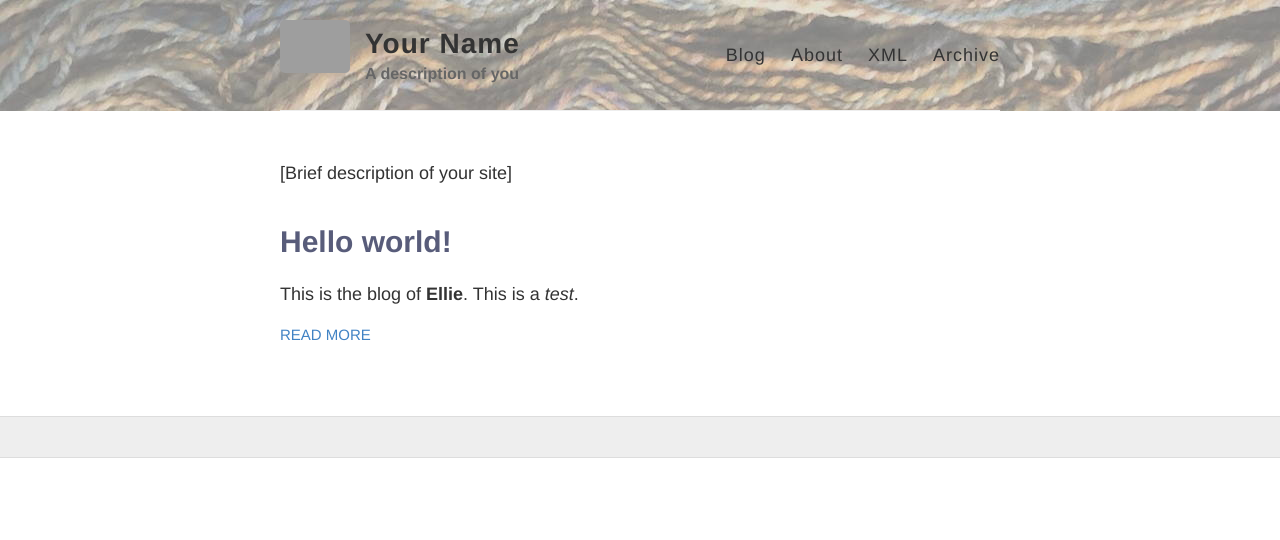
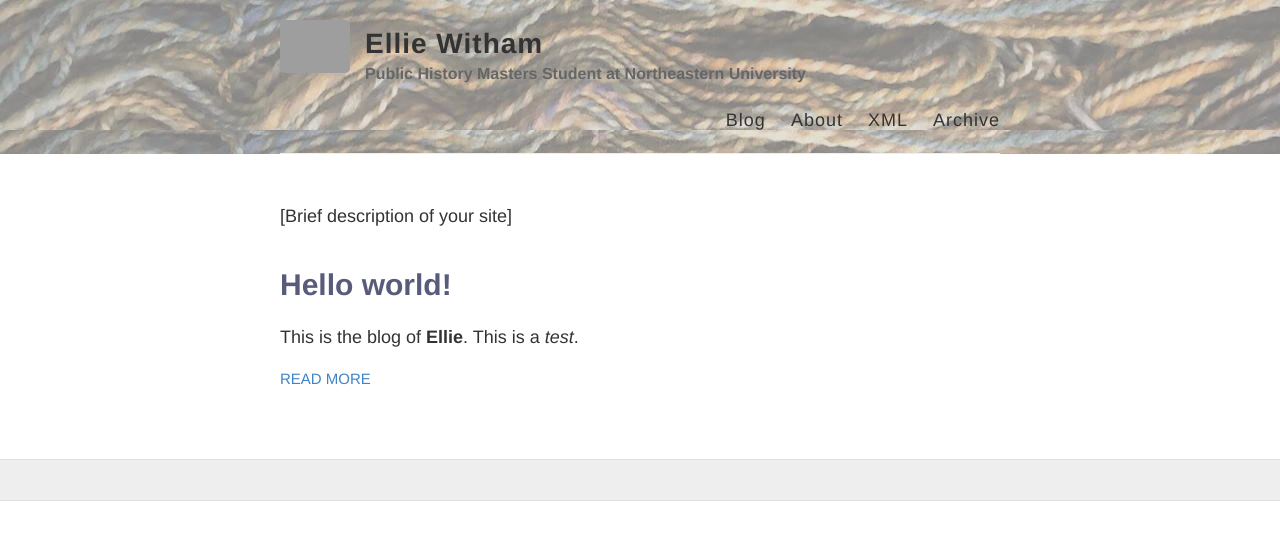
Before and after one commit to elliew1211/elliew1211.github.io, a Jekyll site: the page built from index.html, in a window 1280 px wide. Shown: the top 540 px of the page. Built offline with Jekyll 4.4.1, drawn with Linux system fonts in a browser that asks for light colours; grey boxes are pictures that could not be loaded.

Commit message:
update config

```diff
--- a/_config.yml
+++ b/_config.yml
@@ -3,13 +3,13 @@
 #
 
 # Name of your site (displayed in the header)
-name: Your Name
+name: Ellie Witham
 
 # Short bio or description (displayed in the header)
-description: A description of you
+description: Public History Masters Student at Northeastern University
 
 # URL of your avatar or profile pic
-avatar: https://raw.githubusercontent.com/[yourusername]/[yourusername].github.io/master/images/[filename].jpg
+avatar: https://raw.githubusercontent.com/[elliew1211]/[elliew1211].github.io/master/images/EllieWithamHeadshot.jpg
 
 #
 # Flags below are optional
```
Also changed, not shown: images/EllieWithamHeadshot.jpg (added), 1 other file.
